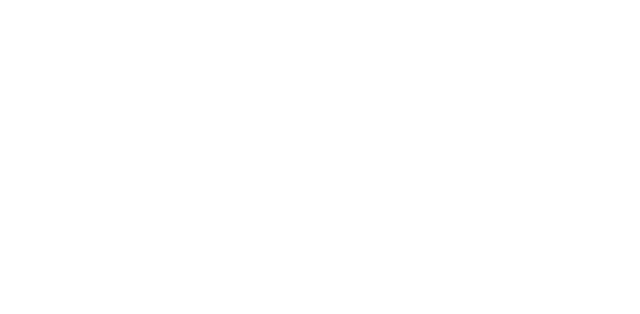
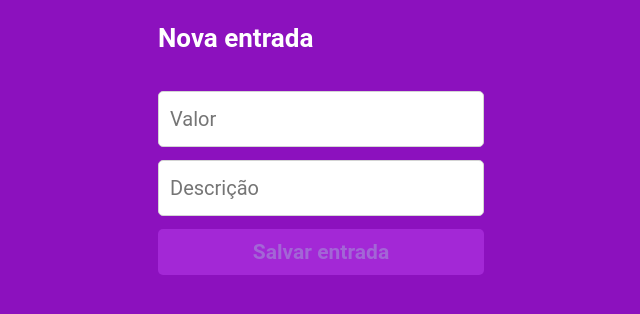
Before and after one commit to victorhrdsilva/julius-wallet-frontend-react, a React (Create React App) app: page /inflow in a window 1280 px wide. Before the commit this address had no page. Shown: the top 314 px of the page, without its empty margins (319-959 px from the left). Built offline with nearby package versions, Linux system fonts and the light colour scheme.

Commit message:
add outflou and inflou page

```diff
--- a/src/Components/App.js
+++ b/src/Components/App.js
@@ -3,8 +3,10 @@
 import GlobalStyle from '../Styled/GlobalStyles.js';
 import UserContext from '../Context/UserContext.js';
 import LoginPage from './LoginPage.js';
-import RegisterPage from './RegisterPage'
+import RegisterPage from './RegisterPage.js'
 import Home from './Home.js';
+import NewInflow from './NewInflow.js';
+import NewOutflow from './NewOutflow.js';
 
 
 
@@ -32,6 +34,8 @@
                         <Route path="/" element={<LoginPage />}></Route>
                         <Route path='/register' element={<RegisterPage />}></Route>
                         <Route path='/home' element={<Home />}></Route>
+                        <Route path='/inflow' element={<NewInflow />}></Route>
+                        <Route path='/outflow' element={<NewOutflow />}></Route>
 {/*                         <Route
                             path="/home"
                             element={
--- a/src/Components/Home.js
+++ b/src/Components/Home.js
@@ -1,6 +1,9 @@
 import styled from 'styled-components';
+import { useNavigate } from 'react-router-dom';
+
 
 export default function Home() {
+    const navigate = useNavigate();
 
     return (
         <Wrapper>
@@ -8,7 +11,10 @@
                 <h2>
                     Olá, Fulano
                 </h2>
-                <ion-icon name="log-out-outline"></ion-icon>
+                <ion-icon onClick={() => {
+                    localStorage.removeItem("juliusWalletToken")
+                    navigate('/')
+                }} name="log-out-outline"></ion-icon>
             </Header>
             <ScreenExtract>
                 <p>
@@ -16,7 +22,7 @@
                 </p>
             </ScreenExtract>
             <Buttons>
-                <div>
+                <div onClick={() => navigate('/inflow')}>
                     <ion-icon name="add-circle-outline"></ion-icon>
                     <div>
                         <p>
@@ -29,7 +35,7 @@
                 </div>
                 <div>
                     <ion-icon name="remove-circle-outline"></ion-icon>
-                    <div>
+                    <div onClick={() => navigate('/outflow')}>
                         <p>
                             Nova
                         </p>
@@ -82,7 +88,7 @@
 
 const Buttons = styled(Header)`
     width: 80vw;
-    margin-bottom: 25px;
+    margin: 0 0 25px;
     div{
         display: flex;
         flex-direction: column;
--- /dev/null
+++ b/src/Components/NewInflow.js
@@ -0,0 +1,70 @@
+import FormStyled from '../Styled/FormStyled';
+import UserContext from '../Context/UserContext';
+import { useContext, useState } from 'react';
+import { ThreeDots } from 'react-loader-spinner';
+import { FormMovement } from '../Styled/FormMovement';
+import {registerInflow} from '../Service/Service.js'
+import { useNavigate } from 'react-router-dom';
+
+export default function NewInflow() {
+    const { loading, setLoading, setConfirmPassword } = useContext(UserContext);
+    const [form, setForm] = useState({
+        value: "",
+        description: ""
+    });
+    const navigate = useNavigate();
+
+
+    function handleForm(event) {
+        setForm({
+            ...form,
+            [event.target.name]: event.target.value
+        });
+
+        if(form.value.length > 0 && form.description.length > 0){
+            setConfirmPassword(true)
+        } else {
+            setConfirmPassword(false)
+        }
+    };
+
+    function Submit(event) {
+        event.preventDefault();
+        setLoading(true);
+
+        registerInflow(form)
+            .then(() => {
+                navigate("/home");
+                setLoading(false);
+                setConfirmPassword(false);
+            }).catch(() => {
+                alert((res) => {
+                    alert(res.response.data.message);
+                    setLoading(false);
+                    setConfirmPassword(false);
+                })
+            })
+    };
+
+    return (
+        <FormStyled>
+            <FormMovement>
+                <h2>Nova entrada</h2>
+                <form onSubmit={Submit}>
+                    <input name='value' type='number' placeholder="Valor" onChange={handleForm} required></input>
+                    <input name='description' type='text' placeholder="Descrição" onChange={handleForm} required></input>
+                    <button type="submit" value="Salvar entrada">{loading ? <ThreeDots
+                        height="80"
+                        width="80"
+                        radius="9"
+                        color="#FFFFFF"
+                        ariaLabel="three-dots-loading"
+                        wrapperStyle={{}}
+                        wrapperClassName=""
+                        visible={true}
+                    /> : "Salvar entrada"}</button>
+                </form>
+            </FormMovement>
+        </FormStyled>
+    )
+}
--- /dev/null
+++ b/src/Components/NewOutflow.js
@@ -0,0 +1,69 @@
+import FormStyled from '../Styled/FormStyled';
+import UserContext from '../Context/UserContext';
+import { useContext, useState } from 'react';
+import { ThreeDots } from 'react-loader-spinner';
+import { FormMovement } from '../Styled/FormMovement';
+import {registerOutflow} from '../Service/Service.js'
+import { useNavigate } from 'react-router-dom';
+
+export default function NewOutflow() {
+    const { loading, setLoading, setConfirmPassword } = useContext(UserContext);
+    const [form, setForm] = useState({
+        value: "",
+        description: ""
+    });
+    const navigate = useNavigate();
+
+
+    function handleForm(event) {
+        setForm({
+            ...form,
+            [event.target.name]: event.target.value
+        });
+
+        if(form.value.length > 0 && form.description.length > 0){
+            setConfirmPassword(true)
+        } else {
+            setConfirmPassword(false)
+        }
+    }
+
+    function Submit(event) {
+        event.preventDefault();
+        setLoading(true);
+
+        registerOutflow(form)
+            .then(() => {
+                navigate("/home");
+                setLoading(false);
+                setConfirmPassword(false);
+            }).catch(() => {
+                alert((res) => {
+                    alert(res.response.data.message);
+                    setLoading(false);
+                    setConfirmPassword(false);
+                })
+            })
+    }
+    return (
+        <FormStyled>
+            <FormMovement>
+                <h2>Nova saída</h2>
+                <form onSubmit={Submit}>
+                    <input name='value' type='number' placeholder="Valor" onChange={handleForm} required></input>
+                    <input name='description' type='text' placeholder="Descrição" onChange={handleForm} required></input>
+                    <button type="submit" value="Salvar saída">{loading ? <ThreeDots
+                        height="80"
+                        width="80"
+                        radius="9"
+                        color="#FFFFFF"
+                        ariaLabel="three-dots-loading"
+                        wrapperStyle={{}}
+                        wrapperClassName=""
+                        visible={true}
+                    /> : "Salvar saída"}</button>
+                </form>
+            </FormMovement>
+        </FormStyled>
+    )
+}
--- a/src/Components/RegisterPage.js
+++ b/src/Components/RegisterPage.js
@@ -7,7 +7,7 @@
 /* import logo from '../image/ativo2.png';
  */
 export default function RegisterPage() {
-    const { loading, setLoading, setConfirmPassword } = useContext(UserContext)
+    const { loading, setLoading, setConfirmPassword } = useContext(UserContext);
 
     const [form, setForm] = useState({
         email: "",
@@ -16,7 +16,7 @@
     });
     const navigate = useNavigate();
 
-    function releaseSendButton (event) {
+    function releaseSendButton(event) {
         if (form.password == event.target.value && form.email.length > 0 && form.password.length > 0 && form.name.length > 0) {
             setConfirmPassword(true)
         } else {
@@ -51,8 +51,7 @@
 
     return (
         <FormStyled>
-{/*             <img src={logo} alt="logo"></img>
- */}            <form onSubmit={Submit}>
+            <form onSubmit={Submit}>
                 <input name="name" type="text" placeholder="nome" onChange={handleForm} required></input>
                 <input name="email" type="email" placeholder="email" onChange={handleForm} required></input>
                 <input name="password" type="password" placeholder="senha" onChange={handleForm} required></input>
--- a/src/Service/Service.js
+++ b/src/Service/Service.js
@@ -19,24 +19,29 @@
 };
 
 function login(body) {
-  const promise = axios.post(`${url}auth/login`, body);
+  const promise = axios.post(`${url}login`, body);
   return promise;
 };
 
 function register(body) {
-  const promise = axios.post(`${url}auth/sign-up`, body);
+  const promise = axios.post(`${url}sign-up`, body);
   promise.then(console.log(promise.data))
   return promise;
 };
 
-/* function create(body) {
+function registerInflow(body) {
   const config = createHeaders();
-  const promise = axios.post(`${url}habits`, body, config);
-  console.log(body)
+  const promise = axios.post(`${url}inflow`, body, config);
   return promise;
 };
 
-function getHabits() {
+function registerOutflow(body) {
+  const config = createHeaders();
+  const promise = axios.post(`${url}outflow`, body, config);
+  return promise;
+};
+
+/* function getHabits() {
   const config = createHeaders();
   const promise = axios.get(`${url}habits`, config);
   return promise;
@@ -67,4 +72,4 @@
   return promise;
 };*/
 
-export { login, register };
+export { login, register, registerInflow, registerOutflow };
--- /dev/null
+++ b/src/Styled/FormMovement.js
@@ -0,0 +1,14 @@
+import styled from "styled-components"
+
+export const FormMovement = styled.div`
+display: flex;
+flex-direction: column;
+justify-content: flex-start;
+height: 100vh;
+h2 {
+    color: #FFFFFF;
+    font-size: 26px;
+    font-weight: 700;
+    margin: 25px 0 40px;
+}
+`
--- a/src/Styled/FormStyled.js
+++ b/src/Styled/FormStyled.js
@@ -56,11 +56,8 @@
         color: ${props => props.loading ? '#AFAFAF' : "black"};
         background-color: ${props => props.loading ? '#FFFFFF' : 'var(--secundary-background-color)'};
 
-        &::placeholder {
-        color: var(--border-color-input);
-        }
+    }
 
-    }
     button {
         display: flex;
         justify-content: center;
```
